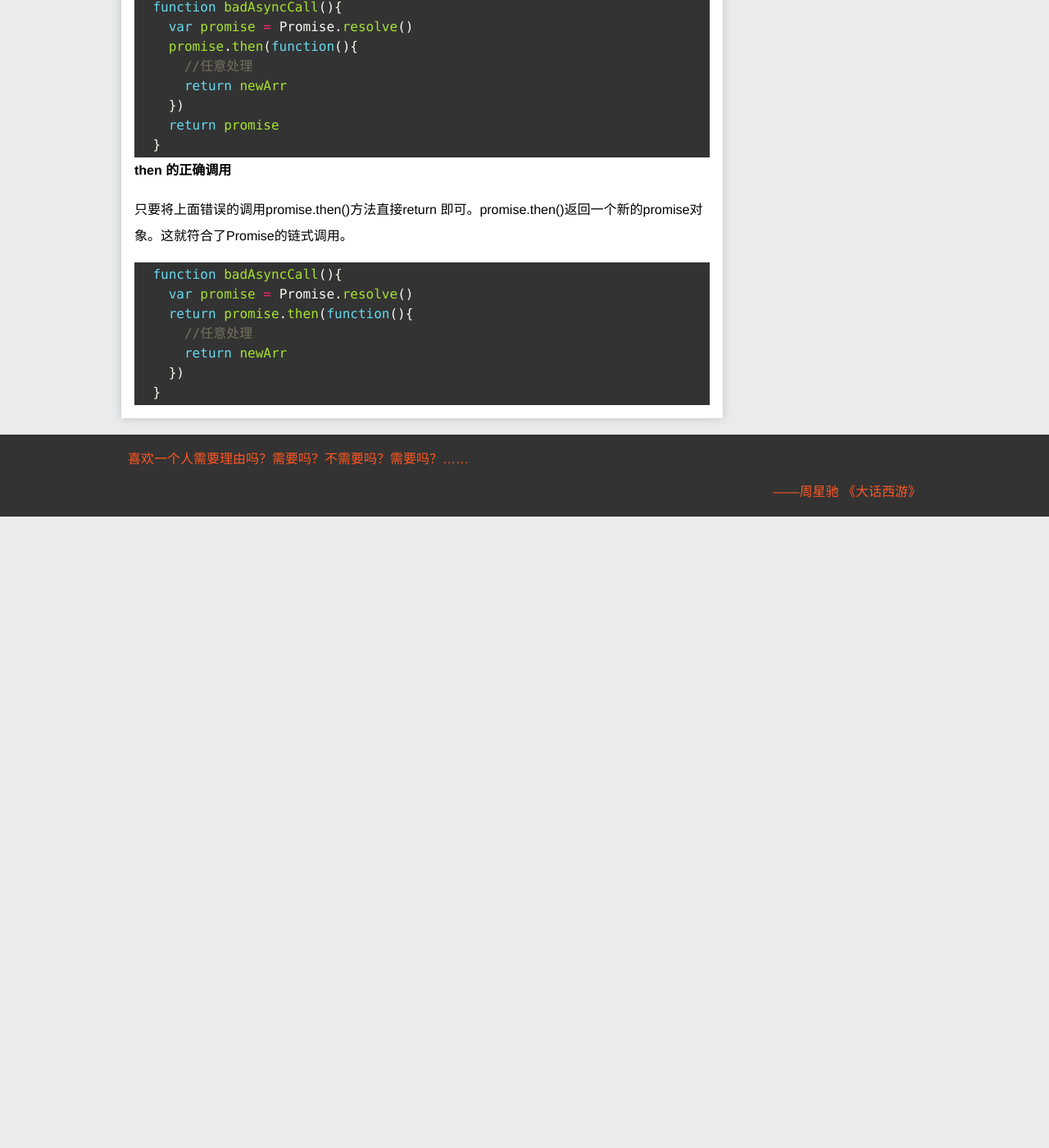
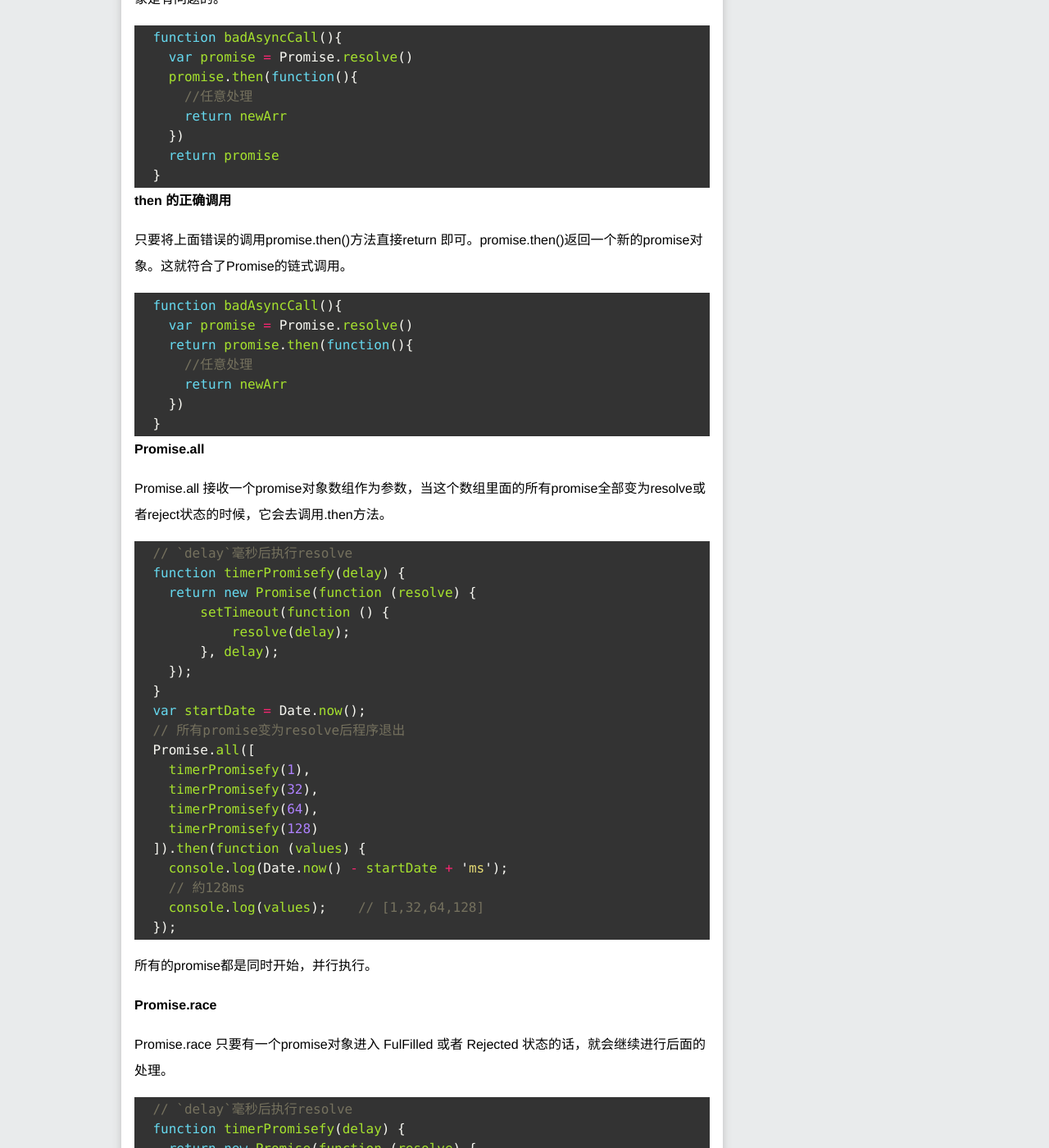
Before and after one commit to Yi-love/yi-love.github.io, a Jekyll site: the page built from _posts/2016-01-21-javascript-promise.md, in a window 1280 px wide and 1400 px high, scrolled down 6122 px. Shown: the whole window at 82% size. Built offline with Jekyll 4.4.1, drawn with Linux system fonts in a browser that asks for light colours; before the commit the page ends 6752 px from its top, so only the background shows below that; some of the changed text lies outside the part shown.

Commit message:
dome promise.md

```diff
--- a/_posts/2016-01-21-javascript-promise.md
+++ b/_posts/2016-01-21-javascript-promise.md
@@ -7,6 +7,9 @@
 >Promise最初被提出是在 *E语言* 中， 它是基于并列/并行处理设计的一种编程语言
 >Node.js等则规定在JavaScript的回调函数的第一个参数为 Error 对象，这也是它的一个惯例。
 >promise的功能是可以将复杂的异步处理轻松地进行模式化， 这也可以说得上是使用promise的理由之一。
+
+>### *promise对象的调用总是异步进行的*
+
 
 >### Promise类型
 >目前大致分为3种类型
@@ -273,3 +276,72 @@
     })
   }
 {%endhighlight%}
+
+
+>#### Promise.all
+>Promise.all 接收一个promise对象数组作为参数，当这个数组里面的所有promise全部变为resolve或者reject状态的时候，它会去调用.then方法。
+{%highlight js%}
+  // `delay`毫秒后执行resolve
+  function timerPromisefy(delay) {
+    return new Promise(function (resolve) {
+        setTimeout(function () {
+            resolve(delay);
+        }, delay);
+    });
+  }
+  var startDate = Date.now();
+  // 所有promise变为resolve后程序退出
+  Promise.all([
+    timerPromisefy(1),
+    timerPromisefy(32),
+    timerPromisefy(64),
+    timerPromisefy(128)
+  ]).then(function (values) {
+    console.log(Date.now() - startDate + 'ms');
+    // 約128ms
+    console.log(values);    // [1,32,64,128]
+  });
+{%endhighlight%}
+
+>所有的promise都是同时开始，并行执行。
+
+>#### Promise.race
+>Promise.race 只要有一个promise对象进入 FulFilled 或者 Rejected 状态的话，就会继续进行后面的处理。
+{%highlight js%}
+  // `delay`毫秒后执行resolve
+  function timerPromisefy(delay) {
+    return new Promise(function (resolve) {
+        setTimeout(function () {
+            resolve(delay);
+        }, delay);
+    });
+  }
+  // 任何一个promise变为resolve或reject 的话程序就停止运行
+  Promise.race([
+    timerPromisefy(1),
+    timerPromisefy(32),
+    timerPromisefy(64),
+    timerPromisefy(128)
+  ]).then(function (value) {
+    console.log(value);    // => 1
+  });
+{%endhighlight%}
+
+
+>#### Promise异常处理
+>.then 中发生的异常，只有在该方法链后面出现的 catch 方法才能捕获。由于 .catch 方法是 .then 的别名，使用 .then 也能完成同样的工作。
+{%highlight js%}
+  function throwError(value) {
+    // 抛出异常
+    throw new Error(value);
+  }
+
+  Promise.resolve(42).then(throwError).catch(onRejected);
+  ===
+  Promise.resolve(42).then(throwError).then(null, onRejected);
+{%endhighlight%}
+
+>### 参考文档：
+>[1][http://liubin.org/promises-book/][promise]
+
+[promise]:http://liubin.org/promises-book/
```
Also changed, not shown: 1 other file.
